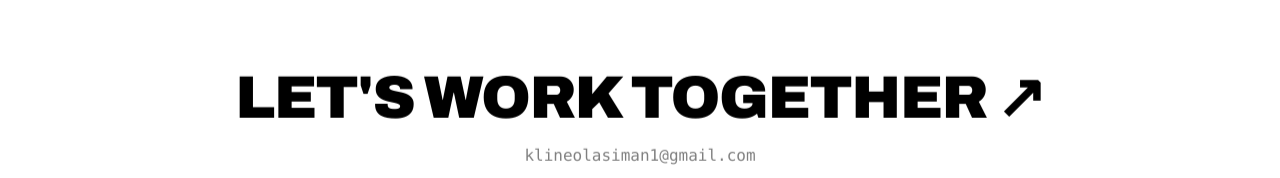
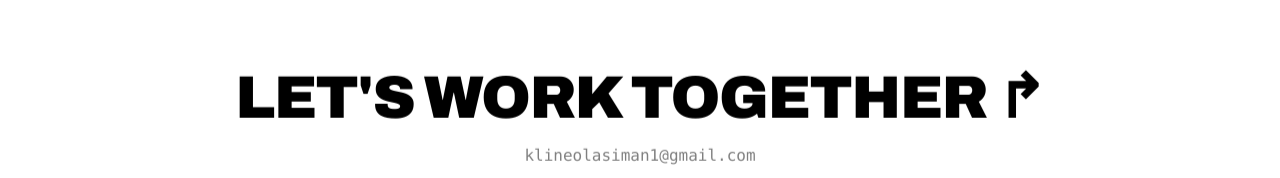
Before and after one commit to pndesal1295/kline-portfolio, a React (Vite) app: page /#/contact in a window 1280 px wide. Shown: the part 213-391 px from the top of the page. Built offline with nearby package versions, Linux system fonts and the light colour scheme.

Commit message:
slight changes

```diff
--- a/src/pages/ContactPage.jsx
+++ b/src/pages/ContactPage.jsx
@@ -17,7 +17,7 @@ export default function ContactPage() {
           className="group inline-flex flex-col items-center"
         >
           <span className="text-4xl font-black leading-none tracking-tight transition-opacity group-hover:opacity-60 sm:text-5xl md:text-6xl">
-            LET'S WORK TOGETHER ↗
+            LET'S WORK TOGETHER ↱
           </span>
 
           <span className="mt-4 font-mono text-sm text-[var(--fg)]/50 sm:text-base">
```
Also changed, not shown: package.json (+5 -2 lines), 2 other files (tests, documents, lock files or other folders).
